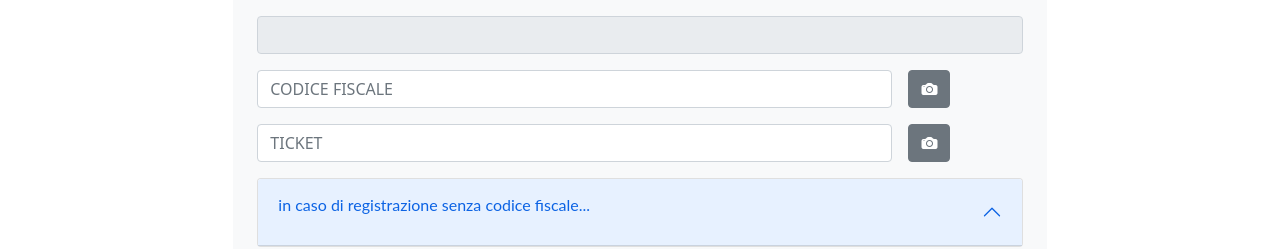
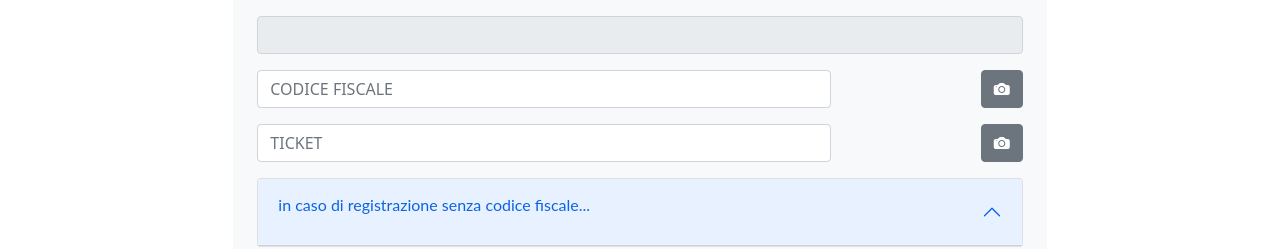
Before and after one commit to eternauta109/webtracing-frontend, a React (Create React App) app: page /tracing in a window 1280 px wide. Shown: the part 141-390 px from the top of the page. Built offline with nearby package versions, Linux system fonts and the light colour scheme.

Commit message:
optimizer layout input form

```diff
--- a/src/component/tracing.js
+++ b/src/component/tracing.js
@@ -216,17 +216,17 @@ export const Tracing = ({ cinema, totScreen }) => {
   const handleShift = () => {
     const newLayoutName = layoutName === "default" ? "shift" : "default";
     setLayoutName(newLayoutName);
-    console.log(layoutName);
+    /* console.log(layoutName); */
   };
 
   const handleNumbers = () => {
     const newLayoutName = layoutName === "default" ? "numbers" : "default";
     setLayoutName(newLayoutName);
-    console.log(layoutName);
+    /* console.log(layoutName); */
   };
 
   const onKeyPress = (button) => {
-    console.log("Button pressed", button);
+    /* console.log("Button pressed", button); */
     /**
      * If you want to handle the shift and caps lock buttons
      */
@@ -256,7 +256,7 @@ export const Tracing = ({ cinema, totScreen }) => {
           <div className="login-form bg-light mt-4 p-4">
             <form className="row g-3">
               <h4>Tracing</h4>
-              <div className="col-12">
+              <div className="d-flex justify-content-between">
                 <input
                   className="form-control"
                   type="text"
@@ -265,7 +265,9 @@ export const Tracing = ({ cinema, totScreen }) => {
                   disabled
                 />
               </div>
-              <div className="col-10">
+
+              <div className="d-flex justify-content-between">
+                <div className="col-9">
                   <input
                     type="text"
                     ref={codFisc}
@@ -282,11 +284,12 @@ export const Tracing = ({ cinema, totScreen }) => {
                   />
                 </div>
 
-              <div className="col-2">
+                <div>
                   <ModalPhoto origin={"codfiscale"} setInput={codFisc} />
                 </div>
-
-              <div className="col-10">
+              </div>
+              <div className="d-flex justify-content-between">
+                <div className="col-9">
                   <input
                     type="text"
                     name="ticket"
@@ -302,8 +305,9 @@ export const Tracing = ({ cinema, totScreen }) => {
                     onChange={onChangeInput}
                   />
                 </div>
-              <div className="col-2">
+                <div>
                   <ModalPhoto origin={"ticket"} setInput={ticket} />
+                </div>
               </div>
 
               <div className="col-12">
```
Lines whose indentation alone changed are shown as unchanged.
